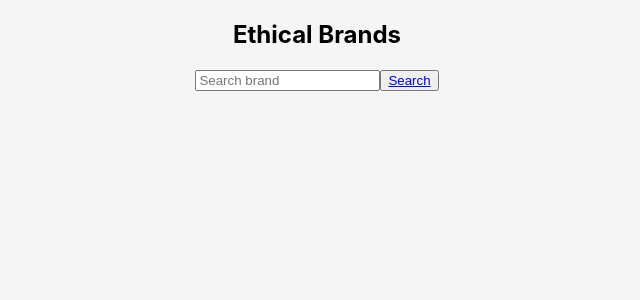
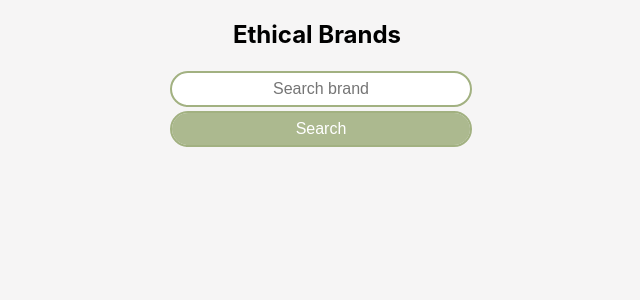
Before and after one commit to bowerscodes/ethical-brands-app, a React (Create React App) app: page / in a window 1280 px wide. Shown: the top 300 px of the page, without its empty margins (323-963 px from the left). Built offline with nearby package versions, Linux system fonts and the light colour scheme.

Commit message:
style search component

```diff
--- a/src/App.js
+++ b/src/App.js
@@ -1,5 +1,5 @@
 import React from "react";
-import "./App.css";
+import "./app.css";
 import { Route, Routes } from "react-router-dom";
 import Search from "./components/Search";
 import SearchResult from "./components/SearchResult";
--- a/src/styles/search.css
+++ b/src/styles/search.css
@@ -1,3 +1,34 @@
 .search-component {
+    box-sizing: border-box;
     text-align: center;
+    display: flex;
+    flex-direction: column;
+    align-items: center;
+    width: 70%;
+    margin-left: auto;
+    margin-right: auto;
 }
+
+.search-title {
+
+}
+
+.search-input, .search-button {
+    box-sizing: border-box;
+    margin: 4px;
+    width: 100%;
+    height: 2rem;
+    text-align: center;
+    font-size: 1rem;
+    border-radius: 20px;
+    border-color: transparent;
+    outline: 2px solid rgb(162, 177, 129);
+}
+.search-button {
+    background-color: rgb(172, 185, 143);
+}
+a {
+    color: white;
+    text-decoration: none;
+    font-weight: 400;
+}
```
